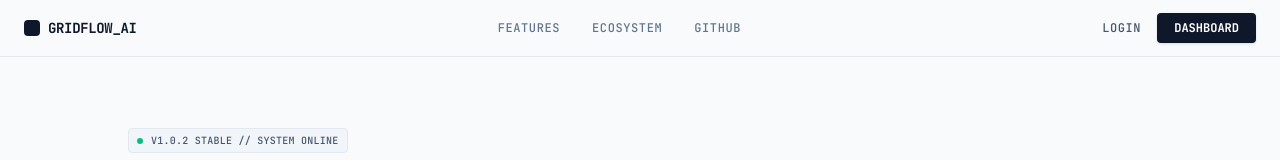
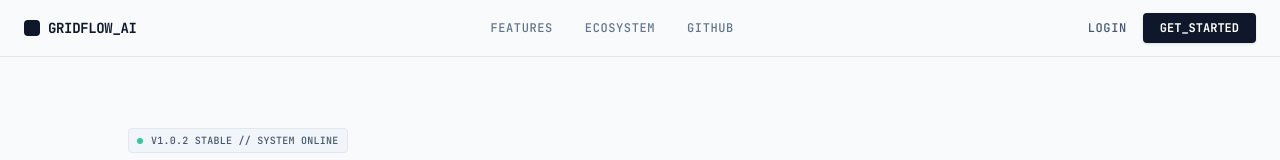
Before and after one commit to huchialun9-ctrl/GridFlow-AI-, a Next.js app in the folder web/: page / in a window 1280 px wide. Shown: the top 160 px of the page. Built offline with nearby package versions, Linux system fonts and the light colour scheme; no server answers.

Commit message:
fix: make landing page header dynamic to show console link if logged in

```diff
--- a/web/app/page.tsx
+++ b/web/app/page.tsx
@@ -1,7 +1,11 @@
 import Link from "next/link";
 import Image from "next/image";
+import { createClient } from "../lib/supabaseServer";
 
-export default function Home() {
+export default async function Home() {
+  const supabase = createClient();
+  const { data: { user } } = await supabase.auth.getUser();
+
   return (
     <div className="flex flex-col min-h-screen bg-[#F8FAFC] dark:bg-[#0B1120] text-slate-900 dark:text-slate-50 font-sans selection:bg-slate-900 selection:text-white">
       {/* Header */}
@@ -17,6 +21,8 @@ export default function Home() {
             <Link href="https://github.com/huchialun9-ctrl/GridFlow-AI-" className="hover:text-slate-900 dark:hover:text-slate-100 transition-colors uppercase tracking-wider">GitHub</Link>
           </nav>
           <div className="flex items-center gap-4">
+            {!user ? (
+              <>
                 <Link
                   href="/login"
                   className="text-xs font-medium font-mono text-slate-600 dark:text-slate-400 hover:text-slate-900 dark:hover:text-slate-100 uppercase tracking-wider"
@@ -24,11 +30,20 @@ export default function Home() {
                   Login
                 </Link>
                 <Link
+                  href="/signup"
+                  className="px-4 py-1.5 bg-slate-900 dark:bg-slate-50 hover:bg-black dark:hover:bg-white text-white dark:text-slate-900 text-xs font-bold font-mono rounded shadow-sm transition-colors border border-black/5 dark:border-white/5"
+                >
+                  GET_STARTED
+                </Link>
+              </>
+            ) : (
+              <Link
                 href="/dashboard"
                 className="px-4 py-1.5 bg-slate-900 dark:bg-slate-50 hover:bg-black dark:hover:bg-white text-white dark:text-slate-900 text-xs font-bold font-mono rounded shadow-sm transition-colors border border-black/5 dark:border-white/5"
               >
-              DASHBOARD
+                GO_TO_CONSOLE
               </Link>
+            )}
           </div>
         </div>
       </header>
```
Lines whose indentation alone changed are shown as unchanged.
